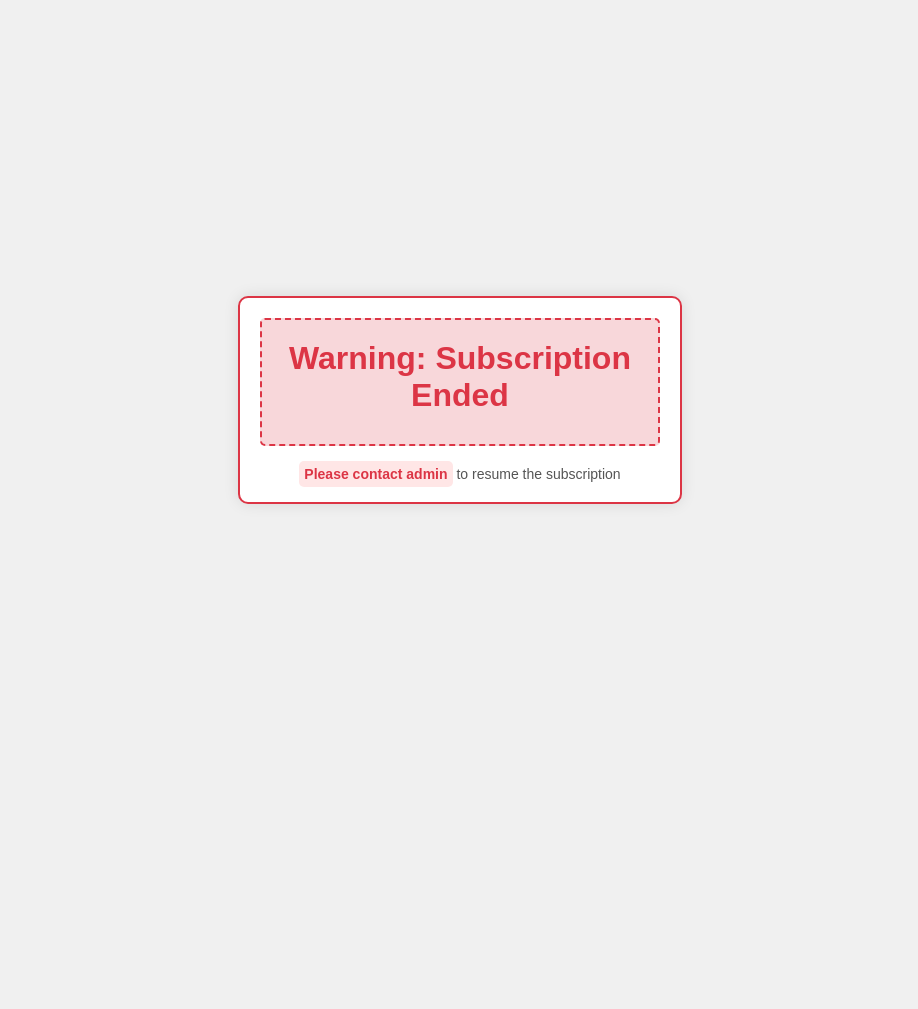
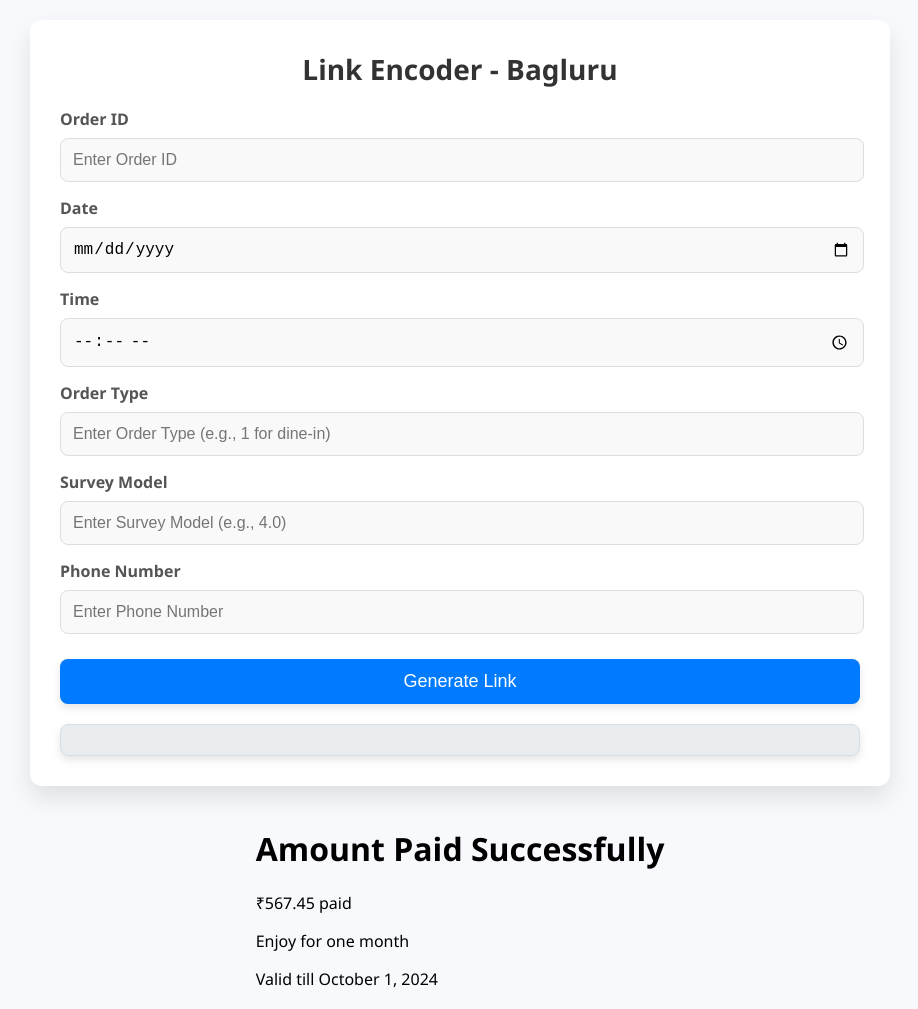
Before and after one commit to kfcArea1/Bagluru, a plain HTML site: page index.html in a window 1280 px wide. Shown: the whole page, without its empty margins (180-1098 px from the left). Before the commit the page ends 800 px from the top, so only its background shows below. Drawn offline with Linux system fonts and the light colour scheme.

Commit message:
Update index.html

```diff
--- a/index.html
+++ b/index.html
@@ -3,147 +3,123 @@
 <head>
     <meta charset="UTF-8">
     <meta name="viewport" content="width=device-width, initial-scale=1.0">
-    <title>Subscription Ended</title>
+    <title>Subscription & Link Encoder</title>
     <style>
         body {
-            font-family: Arial, sans-serif;
-            background-color: #f0f0f0;
+            font-family: 'Segoe UI', Tahoma, Geneva, Verdana, sans-serif;
+            background-color: #f7f9fc;
+            margin: 0;
+            padding: 20px;
             display: flex;
+            flex-direction: column;
+            align-items: center;
             justify-content: center;
-            align-items: center;
-            height: 100vh;
-            margin: 0;
+            min-height: 100vh;
         }
 
-        .container {
-            background-color: #fff;
-            border: 2px solid #dc3545;
-            padding: 20px;
-            border-radius: 10px;
-            box-shadow: 0 0 15px rgba(0, 0, 0, 0.1);
-            max-width: 400px;
-            text-align: center;
+        #encoder-container, .container {
+            width: 100%;
+            max-width: 800px;
+            background: #ffffff;
+            padding: 30px;
+            border-radius: 12px;
+            box-shadow: 0 12px 24px rgba(0, 0, 0, 0.1);
+            margin-bottom: 20px;
+            transition: box-shadow 0.3s ease;
         }
 
-        .box {
-            border: 2px dashed #dc3545;
-            padding: 20px;
-            margin-bottom: 20px;
-            border-radius: 5px;
-            background-color: #f8d7da;
+        #encoder-container:hover, .container:hover {
+            box-shadow: 0 16px 32px rgba(0, 0, 0, 0.2);
         }
 
-        h1 {
-            color: #dc3545;
-            margin: 0 0 10px 0;
+        h2, .container h1 {
+            color: #333;
+            margin: 0;
+            font-size: 28px;
+            font-weight: 700;
+            text-align: center;
+            margin-bottom: 20px;
         }
 
-        p {
+        label {
+            font-weight: 600;
             color: #555;
-            margin: 0;
-            font-size: 14px;
+            margin-bottom: 8px;
+            display: block;
         }
 
-        .highlight {
-            color: #dc3545;
-            font-weight: bold;
-            background-color: #ffe6e6;
-            padding: 5px;
-            border-radius: 5px;
+        input[type="text"], input[type="date"], input[type="time"] {
+            width: calc(100% - 22px);
+            padding: 12px;
+            margin-bottom: 15px;
+            border: 1px solid #ddd;
+            border-radius: 8px;
+            font-size: 16px;
+            transition: border-color 0.3s ease, box-shadow 0.3s ease;
+            background-color: #f9f9f9;
         }
-    </style>
-</head>
-<body>
-    <div class="container">
-        <div class="box">
-            <h1>Warning: Subscription Ended</h1>
-        </div>
-        <p><span class="highlight">Please contact admin</span> to resume the subscription</p>
-    </div>
-</body>
-</html>
 
+        input[type="text"]:focus, input[type="date"]:focus, input[type="time"]:focus {
+            border-color: #007bff;
+            box-shadow: 0 0 8px rgba(0, 123, 255, 0.3);
+            outline: none;
+        }
 
-<!--
-
-
-
-<!DOCTYPE html>
-<html lang="en">
-<head>
-    <meta charset="UTF-8">
-    <meta name="viewport" content="width=device-width, initial-scale=1.0">
-    <title>Link Encoder</title>
-    <style>
-        body {
-            font-family: Arial, sans-serif;
-            background-color: #f4f4f4;
-            padding: 20px;
-        }
-        #encoder-container {
-            max-width: 600px;
-            margin: 0 auto;
-            background: #fff;
-            padding: 20px;
-            border-radius: 8px;
-            box-shadow: 0 0 10px rgba(0, 0, 0, 0.1);
-        }
-        h2 {
-            text-align: center;
-        }
-        label {
-            font-weight: bold;
-        }
-        input[type="text"], input[type="date"], input[type="time"] {
-            width: 100%;
-            padding: 10px;
-            margin-top: 5px;
-            margin-bottom: 15px;
-            border: 1px solid #ccc;
-            border-radius: 4px;
-        }
         button {
             width: 100%;
-            padding: 10px;
+            padding: 12px;
             background-color: #007bff;
             border: none;
-            border-radius: 4px;
-            color: white;
-            font-size: 16px;
+            border-radius: 8px;
+            color: #ffffff;
+            font-size: 18px;
             cursor: pointer;
+            margin-top: 10px;
+            transition: background-color 0.3s ease, transform 0.2s ease;
+            box-shadow: 0 4px 8px rgba(0, 0, 0, 0.1);
         }
+
         button:hover {
             background-color: #0056b3;
+            transform: scale(1.02);
         }
+
         #generated-link {
             margin-top: 20px;
-            padding: 10px;
+            padding: 15px;
             background-color: #e9ecef;
-            border-radius: 4px;
-            word-break: break-all;
+            border-radius: 8px;
+            word-break: break-word;
             font-family: monospace;
-            position: relative;
+            box-shadow: 0 4px 8px rgba(0, 0, 0, 0.1);
+            border: 1px solid #ddd;
         }
+
         #copy-button {
             margin-top: 10px;
-            padding: 10px;
+            padding: 12px;
             background-color: #28a745;
             border: none;
-            border-radius: 4px;
+            border-radius: 8px;
             color: white;
-            font-size: 16px;
+            font-size: 18px;
             cursor: pointer;
             display: none;
+            transition: background-color 0.3s ease, transform 0.2s ease;
+            box-shadow: 0 4px 8px rgba(0, 0, 0, 0.1);
         }
+
         #copy-button:hover {
             background-color: #218838;
+            transform: scale(1.02);
         }
     </style>
 </head>
 <body>
 
+    <!-- Link Encoder Section -->
     <div id="encoder-container">
-    <h2>Bagluru</h2>
+        <h2>Link Encoder - Bagluru</h2>
 
         <label for="order-id">Order ID</label>
         <input type="text" id="order-id" placeholder="Enter Order ID">
@@ -167,6 +143,14 @@
 
         <div id="generated-link"></div>
         <button id="copy-button" onclick="copyLink()">Copy to Clipboard</button>
+    </div>
+
+    <!-- Amount Paid Successfully Section -->
+    <div class="amount-paid">
+        <h1>Amount Paid Successfully</h1>
+        <p><span class="highlight">₹567.45</span> paid</p>
+        <p>Enjoy for one month</p>
+        <p>Valid till <span class="highlight">October 1, 2024</span></p>
     </div>
 
     <script>
@@ -209,11 +193,11 @@
                 console.error('Failed to copy: ', err);
             });
         }
+
+        setTimeout(function() {
+            location.reload();
+        }, 60000);
     </script>
-<script>
-    setTimeout(function() {
-        location.reload(); // Reloads the webpage
-    }, 60000); // 60000 milliseconds = 1 minute
-</script>
+
 </body>
 </html>
```
Lines whose indentation alone changed are shown as unchanged.
